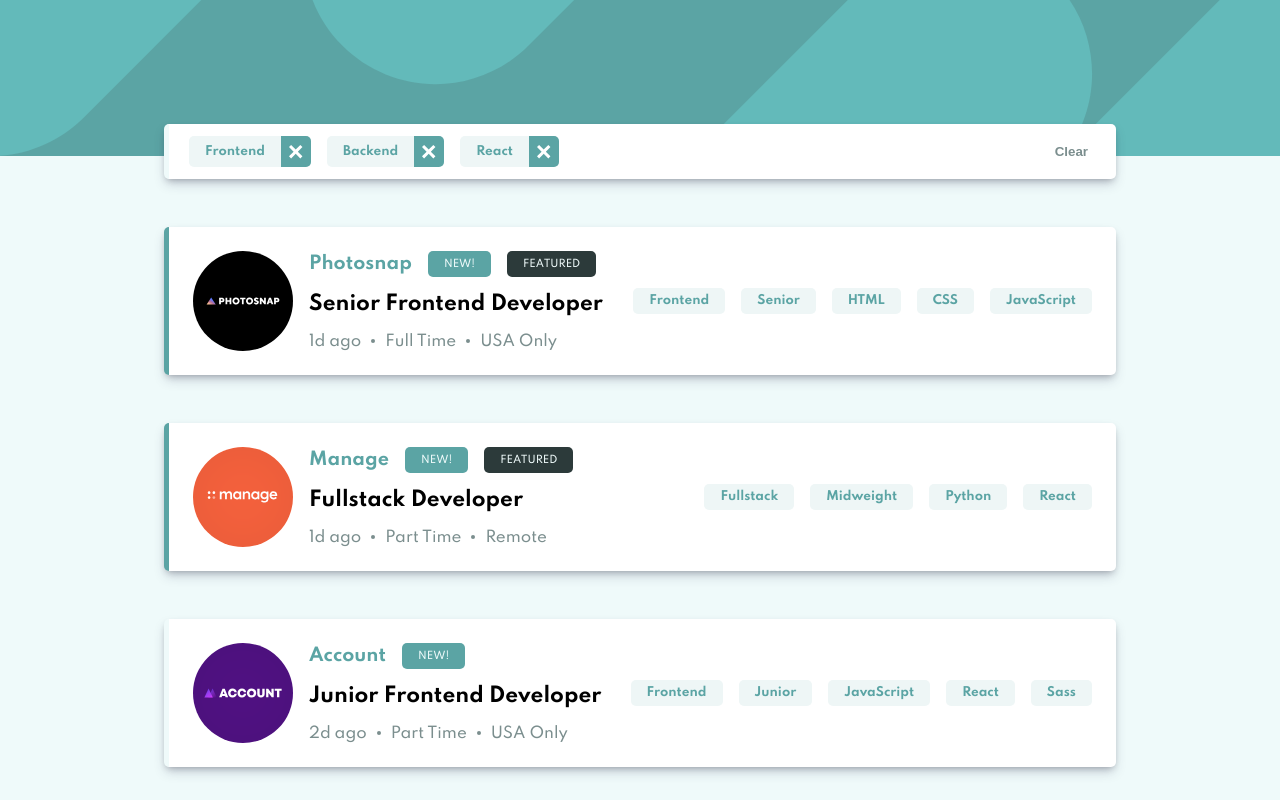
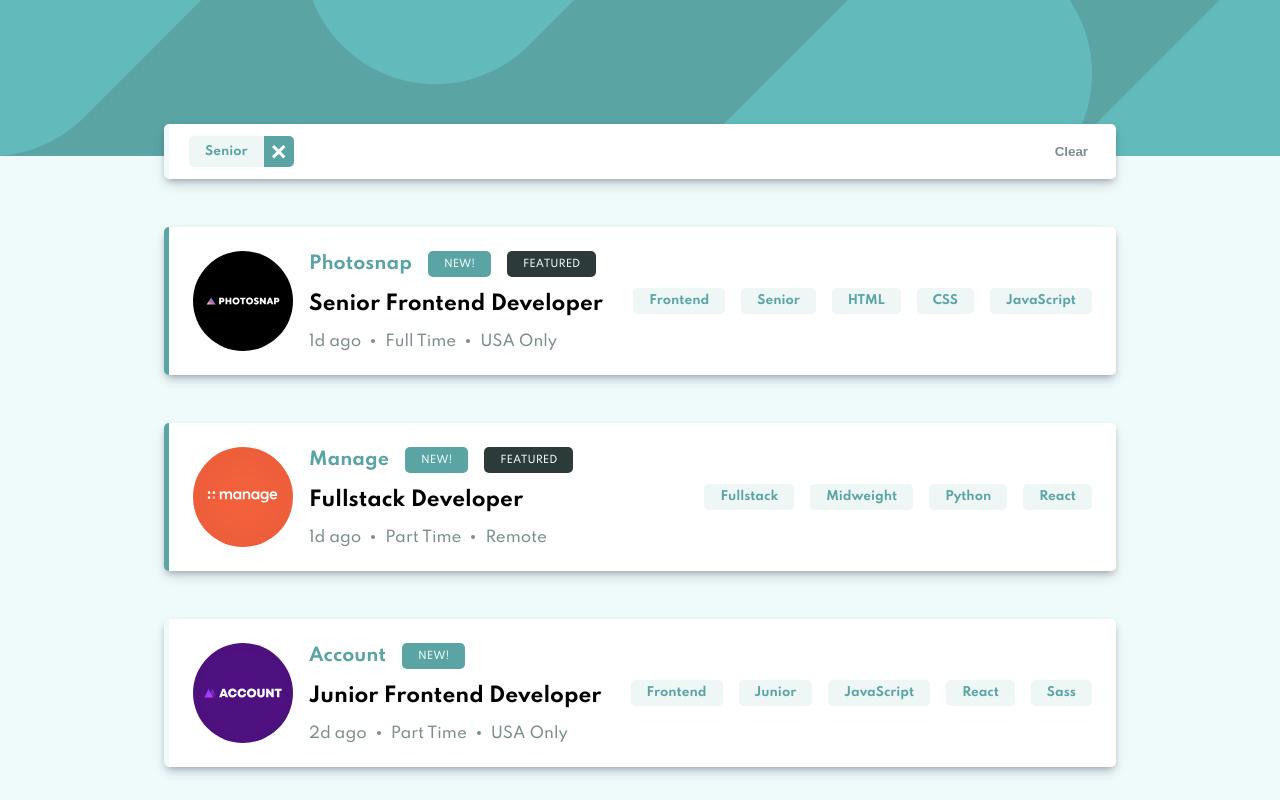
Before and after one commit to maximmorenko/react-job-listings-with-filtering, a React (Create React App) app: page / in a window 1280 px wide. Both pictures are taken after a click on the element "Senior". Shown: the top 800 px of the page. Built offline with nearby package versions, Linux system fonts and the light colour scheme.

Commit message:
Релизация очистки и удаления фильтров

```diff
--- a/src/components/FilterPanel.jsx
+++ b/src/components/FilterPanel.jsx
@@ -3,23 +3,50 @@ import { Badge } from 'UI/Badge';
 import { Card } from 'UI/Card';
 import { Stack } from 'UI/Stack';
 
+import { useSelector, useDispatch } from 'react-redux';
+import { selectFilters } from 'store/filters/filter-selectors';
+import { removeFilter, clearFilter } from 'store/filters/filter-actions';
 
-const FilterPanel = () => {
+// для очистки фильтр панели нужна функция диспатч и экшины
+
+// фильтр панелль будем показывать после того как в ней появится хотябы один фильтр
+// в панель мы будем отрисовывать текущий, актуальный фильтр полученый при клике.
+// достанем его из селектора
+export const FilterPanel = () => {
+    const dispatch = useDispatch();
+    const currentFilters = useSelector(selectFilters);
+    // теперь в стеке будем папить текущий массив currentFilter и отрисовівать для него текущий фильтр
+
+    // сделаем проверку, пустая ли панель фильтров, если пустая то не показываем ее (вернем null)
+    if (currentFilters.length === 0) {
+        return null;
+    }
+
     return (
         <Card className="filter-panel">
             <div className="filter-panel-wrapper">
                 <Stack>
                     {/* по умолчанию в фильтр панели устанавливаем все возможные фильтры,
                     вариант clearable уберает ховер с элемента, оставляем только на кнопке (иконка крестик) и добавляет возможность удалить елемент фильтра */}
-          <Badge variant="clearable">Frontend</Badge>
-          <Badge variant="clearable">Backend</Badge>
-          <Badge variant="clearable">React</Badge>
+                    {/* <Badge variant="clearable">Frontend</Badge> */}
+                    {/* <Badge variant="clearable">Backend</Badge> */}
+                    {/* <Badge variant="clearable">React</Badge> */}
+
+                    {currentFilters.map(filter => (
+                        <Badge
+                            key={filter}
+                            variant="clearable"
+                            onClear={() => dispatch(removeFilter(filter))}
+                        >
+                            {filter}
+                        </Badge>
+                    ))}
                 </Stack>
-
-        <button className='link'>Clear</button>
+                <button
+                    className='link'
+                    onClick={() => dispatch(clearFilter)} //clearFilter объект с конкретныь типом события
+                >Clear</button>
             </div>
         </Card>
     )
-}
-
-export {FilterPanel};
+};
--- a/src/components/JobList.jsx
+++ b/src/components/JobList.jsx
@@ -13,12 +13,11 @@ import { JobPosition } from './JobPosition';
 // чтобы повесить экшн (событие клика) на на конкретный бедж, нужна функция
 // сделаем ее на уровне списка и передадим ниже
 
-
 const JobList = () => {
     const dispatch = useDispatch();
     const positions = useSelector(selectAllPositions);
 
-    const hendleAddFilter = (filter) => {
+    const handleAddFilter = (filter) => {
         // функция будет вызывать диспечер, диспечер будет вызывать экшн криэйтор,
         // и в экшн передаем полученый фильтр
         dispatch(addFilter(filter));
@@ -29,7 +28,7 @@ const JobList = () => {
             {positions.map(item => (
                 <JobPosition
                     key={item.id}
-                    hendleAddFilter={hendleAddFilter}
+                    handleAddFilter={handleAddFilter}
                     {...item}
                 />
             ))}
--- a/src/components/JobPosition.jsx
+++ b/src/components/JobPosition.jsx
@@ -18,7 +18,7 @@ const JobPosition = ({
         location,
         languages,
         tools,
-        hendleAddFilter,
+        handleAddFilter,
     }) => {
     const badges = [].concat(role, level, ...languages, ...tools); //собираем бедж из разных данных и записываем в одну переменную
 
@@ -73,7 +73,7 @@ const JobPosition = ({
                     // пробежим по массиву с беджами и заполним стек соответствующими беджами
                     <Badge
                         key={item}
-                        onClick={() => hendleAddFilter(item)}
+                        onClick={() => handleAddFilter(item)}
                     >{item}</Badge>
                 ))}
             </Stack>
@@ -98,5 +98,5 @@ JobPosition.propTypes = {
     location: PropTypes.string,
     languages: PropTypes.arrayOf(PropTypes.string),
     tools: PropTypes.arrayOf(PropTypes.string),
-    hendleAddFilter: PropTypes.func,
+    handleAddFilter: PropTypes.func,
 };
```
Also changed, not shown: src/UI/Badge.jsx (indentation only). Lines whose indentation alone changed are shown as unchanged.
